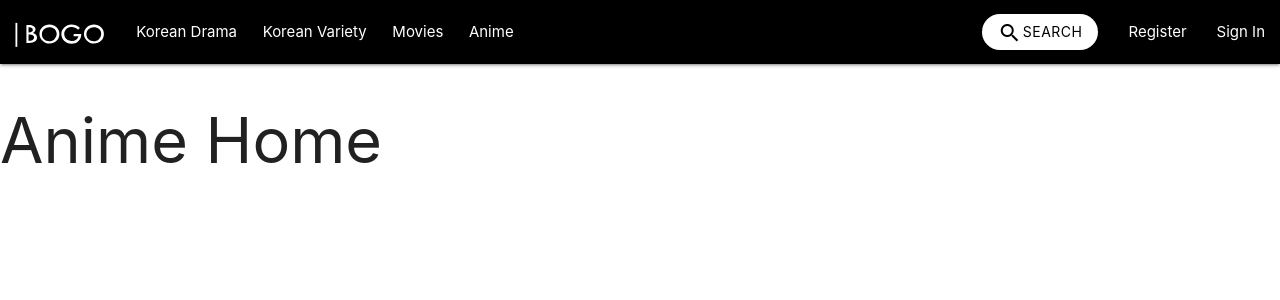
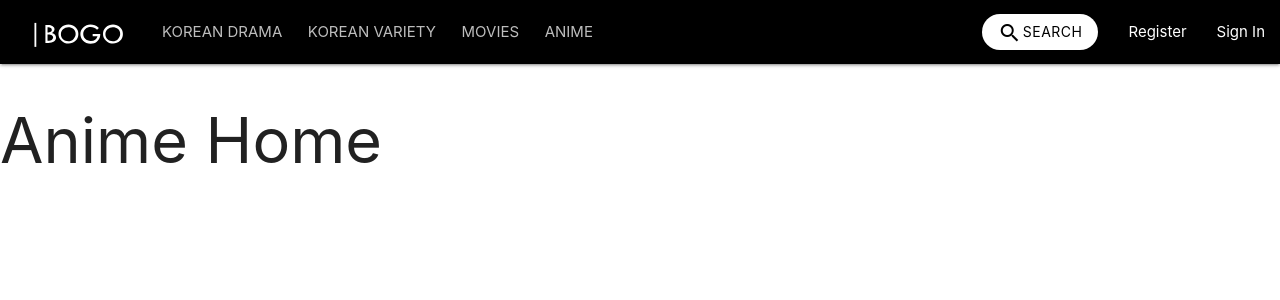
Before and after one commit to ricoantonio/finalproject, a React (Create React App) app: page /anime in a window 1280 px wide. Shown: the top 300 px of the page. Built offline with nearby package versions, Linux system fonts and the light colour scheme.

Commit message:
nav menu

```diff
--- a/public/style.css
+++ b/public/style.css
@@ -25,7 +25,6 @@
     transition: transform .2s; /* Animation */
     margin: 0 auto;
 }
-
 .zoom:hover {
     transform: scale(1.5);
     margin-top: 5%;
@@ -40,14 +39,30 @@
 .zoomText:hover {
     color:black;
     background-color:white;
+}
 
-}
 .navMenu {
     transition: transform .1s; /* Animation */
     margin: 0 auto;
 }
+.navMenu:hover {
+    background-color:#424242 ;
 
-.navMenu:hover {
+}
+.navMenu2 {
+    transition: transform .1s; /* Animation */
+    color: #bdbdbd;
+    margin: 0 auto;
+}
+.navMenu2:hover {
+    color:white ;
+
+}
+.navSearch {
+    transition: transform .1s; /* Animation */
+    margin: 0 auto;
+}
+.navSearch:hover {
     color:#bdbdbd ;
 
 }
@@ -98,7 +113,3 @@
 .input-field input[type=password]:focus + label {
     color: #000 !important;
 }
-
-.top{
-    vertical-align: top
-}
--- a/src/components/App.jsx
+++ b/src/components/App.jsx
@@ -4,9 +4,10 @@ import {Route,BrowserRouter} from 'react-router-dom'
 import Login from './Login'
 import Register from './Register'
 import Home from './Home'
-import AnimeHome from './AnimeHome'
-import DramaHome from './DramaHome'
-import VarietyHome from './VarietyHome'
+import HomeAnime from './HomeAnime'
+import HomeDrama from './HomeDrama'
+import HomeVariety from './HomeVariety'
+import HomeMovie from './HomeMovie'
 
 
 class App extends Component{
@@ -17,9 +18,10 @@ class App extends Component{
                     <Route path="/"exact component={Home}/>
                     <Route path="/login" component={Login}/>
                     <Route path="/register" component={Register}/>
-                    <Route path="/anime" component={AnimeHome}/>
-                    <Route path="/koreandrama" component={DramaHome}/>
-                    <Route path="/koreanvariety" component={VarietyHome}/>
+                    <Route path="/anime" component={HomeAnime}/>
+                    <Route path="/drama" component={HomeDrama}/>
+                    <Route path="/variety" component={HomeVariety}/>
+                    <Route path="/movie" component={HomeMovie}/>
 
                 </BrowserRouter>
             </div>
--- a/src/components/VarietyHome.jsx
+++ b/src/components/HomeAnime.jsx
@@ -1,14 +1,14 @@
 import React, { Component } from 'react'
 import Nav from './Nav'
 
-class VarietyHome extends Component{
+class HomeAnime extends Component{
     render() {
         return (
             <div>
                 <Nav/>
-                <h1>Korean Variety Home</h1>
+                <h1>Anime Home</h1>
             </div>
         )
     }
 }
-export default VarietyHome
+export default HomeAnime
--- a/src/components/DramaHome.jsx
+++ b/src/components/HomeDrama.jsx
@@ -1,7 +1,7 @@
 import React, { Component } from 'react'
 import Nav from './Nav'
 
-class DramaHome extends Component{
+class HomeDrama extends Component{
     render() {
         return (
             <div>
@@ -11,4 +11,4 @@ class DramaHome extends Component{
         )
     }
 }
-export default DramaHome
+export default HomeDrama
--- /dev/null
+++ b/src/components/HomeMovie.jsx
@@ -0,0 +1,14 @@
+import React, { Component } from 'react'
+import Nav from './Nav'
+
+class HomeMovie extends Component{
+    render() {
+        return (
+            <div>
+                <Nav/>
+                <h1>Movie Home</h1>
+            </div>
+        )
+    }
+}
+export default HomeMovie
--- a/src/components/AnimeHome.jsx
+++ b/src/components/HomeVariety.jsx
@@ -1,14 +1,14 @@
 import React, { Component } from 'react'
 import Nav from './Nav'
 
-class AnimeHome extends Component{
+class HomeVariety extends Component{
     render() {
         return (
             <div>
                 <Nav/>
-                <h1>Anime Home</h1>
+                <h1>Korean Variety Home</h1>
             </div>
         )
     }
 }
-export default AnimeHome
+export default HomeVariety
--- a/src/components/Nav.jsx
+++ b/src/components/Nav.jsx
@@ -12,11 +12,11 @@ class Nav extends Component{
                 <div className="z-depth-0">
                     <nav>
                         <div class="nav-wrapper black">
-                        <Link to="/" class=" left"><img className="" src={BogoWhite} style={{height:"29px", marginLeft:"10%",marginTop:"20%"}} alt="BOGO"/></Link>
-                        <Link className="navMenu" style={{marginLeft:"3%",marginRight:"2%"}}>Korean Drama</Link>
-                        <Link className="navMenu" style={{marginRight:"2%"}}>Korean Variety</Link>
-                        <Link className="navMenu" style={{marginRight:"2%"}}>Movies</Link>
-                        <Link className="navMenu" style={{marginRight:"2%"}}>Anime</Link>
+                        <Link to="/" class=" left"><img className="" src={BogoWhite} style={{height:"29px", marginLeft:"30%",marginTop:"20%"}} alt="BOGO"/></Link>
+                        <Link to='/drama' className="navMenu2" style={{marginLeft:"5%",marginRight:"2%"}}>KOREAN DRAMA</Link>
+                        <Link to='/variety' className="navMenu2" style={{marginRight:"2%"}}>KOREAN VARIETY</Link>
+                        <Link to='/movie' className="navMenu2" style={{marginRight:"2%"}}>MOVIES</Link>
+                        <Link to='/anime' className="navMenu2" style={{marginRight:"2%"}}>ANIME</Link>
                         {/* <span className="not-square white">
                         <input className="noStyle teal-text text-darken-1 white" type="text" placeholder="Search..."/>
                         <i className="material-icons black-text left top" style={{fontSize:"200%",marginRight:0,marginTop:0,paddingTop:0}}>search</i>
@@ -24,7 +24,7 @@ class Nav extends Component{
 
                         <ul id="nav-mobile" class="right hide-on-med-and-down">
                             <li>
-                                <a class="waves-effect waves-light btn not-square white black-text"><i class="material-icons left" style={{paddingTop:1,marginRight:1}}>search</i>search</a>
+                                <a class="waves-effect waves-black btn not-square white black-text"><i class="material-icons left" style={{paddingTop:1,marginRight:1}}>search</i>search</a>
                             </li>
 
                             <li  style={{marginBottom:0}}><Link className="navMenu"  style={{marginBottom:0}} to="/register">Register</Link></li>
```
Also changed, not shown: src/reducers/index.js (added).
